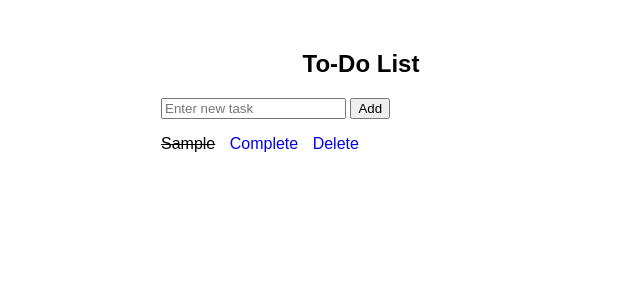
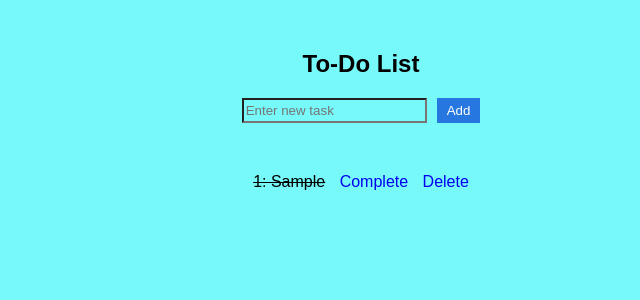
Before and after one commit to abstracted-m7/MCA-25, a PHP site: page / in a window 1280 px wide. Shown: the top 300 px of the page, without its empty margins (279-919 px from the left). Run offline with PHP 8.4, Linux system fonts and the light colour scheme; tables that the repository leaves empty or names only in its code hold one stand-in row (values such as "Sample post").

Commit message:
Add files via upload

```diff
--- a/PHP_MCA040/TO-DO List Project/index.php
+++ b/PHP_MCA040/TO-DO List Project/index.php
@@ -1,6 +1,6 @@
 <?php
 include "db.php";
-$result = mysqli_query($conn, "SELECT * FROM tasks ORDER BY id DESC");
+$result = mysqli_query($conn, "SELECT * FROM tasks ORDER BY id ASC");
 ?>
 
 <!DOCTYPE html>
@@ -19,14 +19,26 @@ $result = mysqli_query($conn, "SELECT * FROM tasks ORDER BY id DESC");
 </form>
 
 <ul>
-<?php while ($row = mysqli_fetch_assoc($result)): ?>
+<?php
+$counter = 1;
+while ($row = mysqli_fetch_assoc($result)):
+?>
     <li>
-        <?= ($row['status'] === 'completed') ? "<del>{$row['task']}</del>" : $row['task']; ?>
+        <?php if ($row['status'] === 'completed'): ?>
+            <del><?= $counter; ?>: <?= htmlspecialchars($row['task']); ?></del>
+        <?php else: ?>
+            <?= $counter; ?>: <?= htmlspecialchars($row['task']); ?>
+        <?php endif; ?>
 
-        <a href="update.php?id=<?= $row['id']; ?>">Complete</a>
-        <a href="delete.php?id=<?= $row['id']; ?>">Delete</a>
+        <span class="actions">
+            <a href="update.php?id=<?= $row['id']; ?>">Complete</a>
+            <a href="delete.php?id=<?= $row['id']; ?>" onclick="return confirm('Are you sure?')">Delete</a>
+        </span>
     </li>
-<?php endwhile; ?>
+<?php
+$counter++;
+endwhile;
+?>
 </ul>
 
 </body>
--- a/PHP_MCA040/TO-DO List Project/style.css
+++ b/PHP_MCA040/TO-DO List Project/style.css
@@ -1,3 +1,6 @@
+*{
+    background-color: rgb(119, 249, 249);
+}
 body {
     font-family: Arial;
     width: 400px;
@@ -7,8 +10,22 @@ body {
 h2 {
     text-align: center;
 }
-
+form {
+    display: flex;
+    justify-content: center;
+    margin-bottom: 50px;
+    color: brown;
+}
+button {
+    margin-left: 10px;
+    padding: 5px 10px;
+    background-color: #2677e0;
+    color: white;
+    border: none;
+    cursor: pointer;
+}
 ul {
+    text-align: center;
     list-style: none;
     padding: 0;
 }
```
